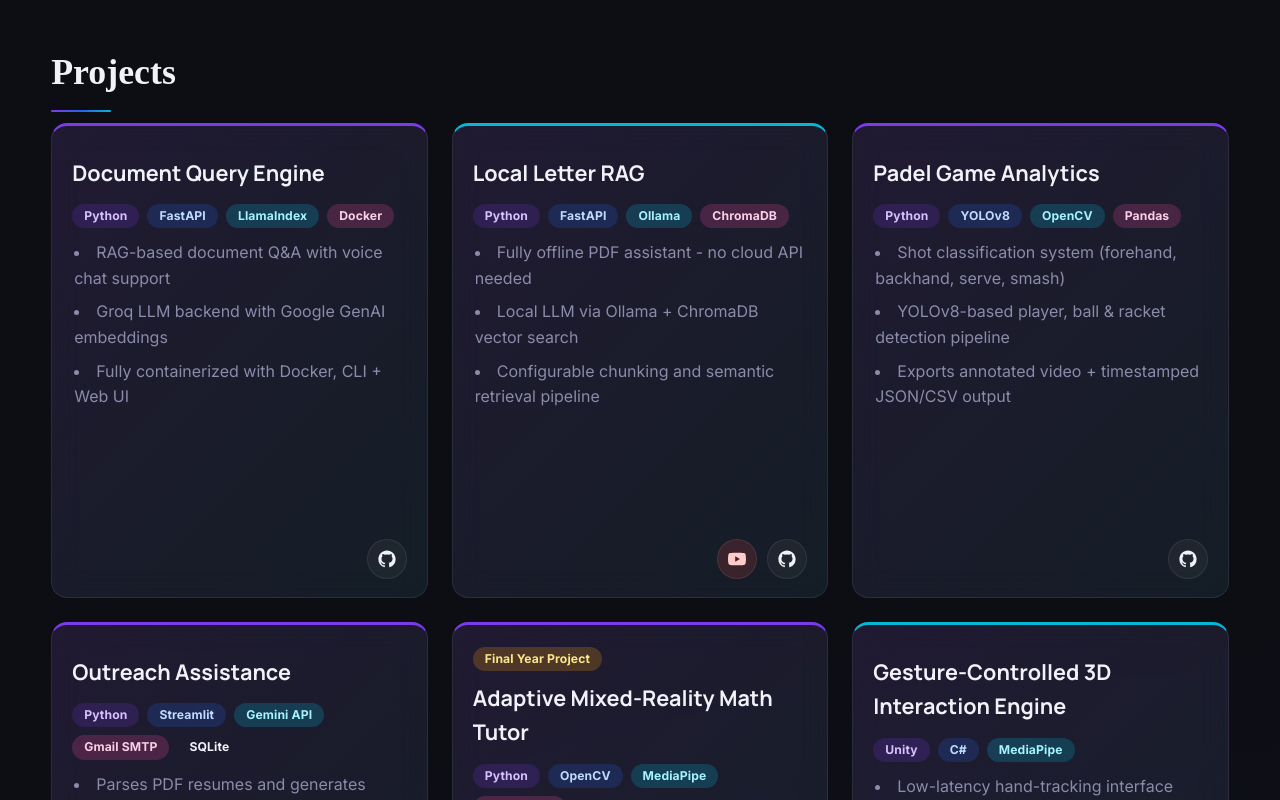
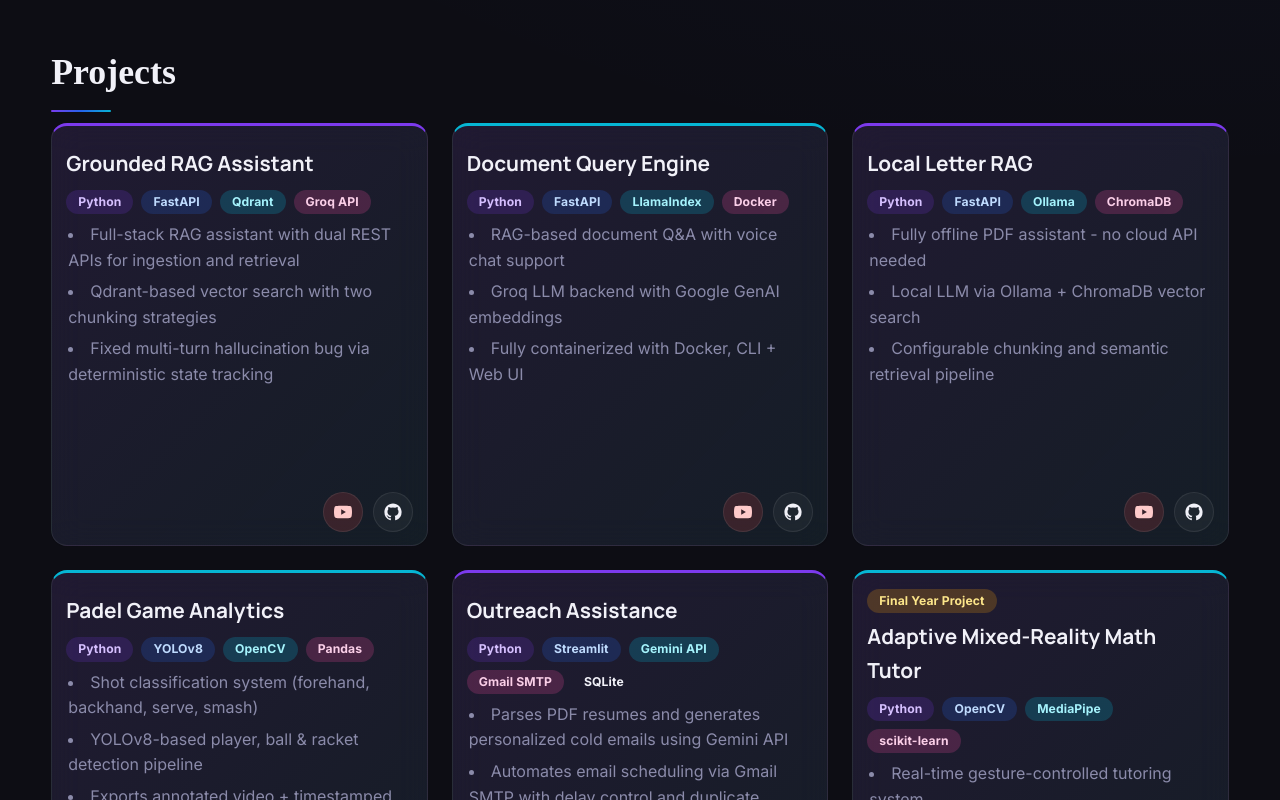
Before and after one commit to Anup806/portfolio-website, a React (Vite) app: page / in a window 1280 px wide. Shown: the part 2800-3600 px from the top of the page. Built offline with nearby package versions, Linux system fonts and the light colour scheme; a web font is replaced by a local one.

Commit message:
Project added

```diff
--- a/src/components/Projects.jsx
+++ b/src/components/Projects.jsx
@@ -20,7 +20,33 @@ const demoIcon = (
 
 const projects = [
   {
+    title: "Grounded RAG Assistant",
+    tech: ["Python", "FastAPI", "Qdrant", "Groq API"],
+    points: [
+      "Full-stack RAG assistant with dual REST APIs for ingestion and retrieval",
+      "Qdrant-based vector search with two chunking strategies",
+      "Fixed multi-turn hallucination bug via deterministic state tracking",
+    ],
+    links: [
+      {
+        className: "youtube-btn",
+        href: "https://youtu.be/_uKX9vYBv1w",
+        label: "Watch Grounded RAG Assistant demo video",
+        title: "Watch demo video",
+        icon: youtubeIcon,
+      },
+      {
+        className: "github-btn",
+        href: "https://github.com/Anup806/grounded-rag-assistant",
+        label: "Open Grounded RAG Assistant with Two REST APIs repository",
+        title: "GitHub repository",
+        icon: githubIcon,
+      },
+    ],
+  },
+  {
     title: "Document Query Engine",
+    accent: "cyan",
     tech: ["Python", "FastAPI", "LlamaIndex", "Docker"],
     points: [
       "RAG-based document Q&A with voice chat support",
@@ -28,6 +54,13 @@ const projects = [
       "Fully containerized with Docker, CLI + Web UI",
     ],
     links: [
+      {
+        className: "youtube-btn",
+        href: "https://youtu.be/QCVw8kZ5SOw",
+        label: "Watch Document Query Engine demo video",
+        title: "Watch demo video",
+        icon: youtubeIcon,
+      },
       {
         className: "github-btn",
         href: "https://github.com/Anup806/Document-Query-Engine",
@@ -39,7 +72,6 @@ const projects = [
   },
   {
     title: "Local Letter RAG",
-    accent: "cyan",
     tech: ["Python", "FastAPI", "Ollama", "ChromaDB"],
     points: [
       "Fully offline PDF assistant - no cloud API needed",
@@ -65,6 +97,7 @@ const projects = [
   },
   {
     title: "Padel Game Analytics",
+    accent: "cyan",
     tech: ["Python", "YOLOv8", "OpenCV", "Pandas"],
     points: [
       "Shot classification system (forehand, backhand, serve, smash)",
@@ -111,6 +144,7 @@ const projects = [
 
   {
     title: "Adaptive Mixed-Reality Math Tutor",
+    accent: "cyan",
     badge: "Final Year Project",
     tech: ["Python", "OpenCV", "MediaPipe", "scikit-learn"],
     points: [
--- a/src/global.css
+++ b/src/global.css
@@ -847,7 +847,7 @@ main h6 {
 }
 
 .project-card {
-  padding: 20px;
+  padding: 14px;
   border-top: 3px solid var(--accent-purple);
   position: relative;
   height: 100%;
@@ -855,7 +855,7 @@ main h6 {
 }
 
 .project-card.has-corner-actions {
-  padding-bottom: 76px;
+  padding-bottom: 53px;
 }
 
 .project-card.cyan {
@@ -873,15 +873,15 @@ main h6 {
 
 .project-title {
   font-family: var(--font-heading);
-  font-size: 1.35rem;
-  margin: 10px 0 14px;
+  font-size: 1.3rem;
+  margin: 7px 0 10px;
 }
 
 .stack-row {
   display: flex;
   flex-wrap: wrap;
   gap: 8px;
-  margin-bottom: 12px;
+  margin-bottom: 8px;
 }
 
 .stack-row .badge:nth-child(1) {
@@ -906,12 +906,12 @@ main h6 {
 
 .project-list {
   color: var(--text-muted);
-  margin-bottom: 18px;
+  margin-bottom: 13px;
   padding-left: 2px;
 }
 
 .project-list li {
-  margin-top: 8px;
+  margin-top: 6px;
 }
 
 .github-btn,
@@ -950,8 +950,8 @@ main h6 {
 
 .project-actions.corner-actions {
   position: absolute;
-  right: 20px;
-  bottom: 18px;
+  right: 14px;
+  bottom: 13px;
 }
 
 .youtube-btn:hover {
```
